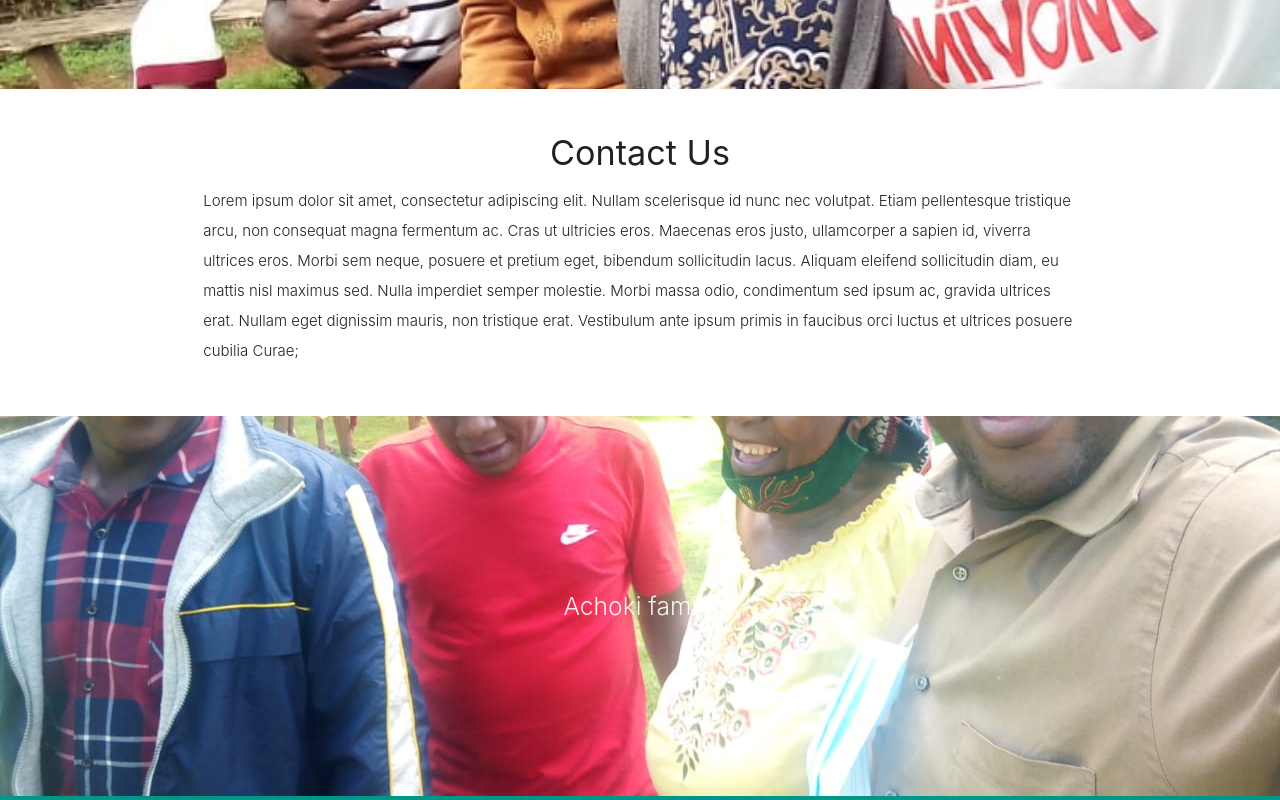
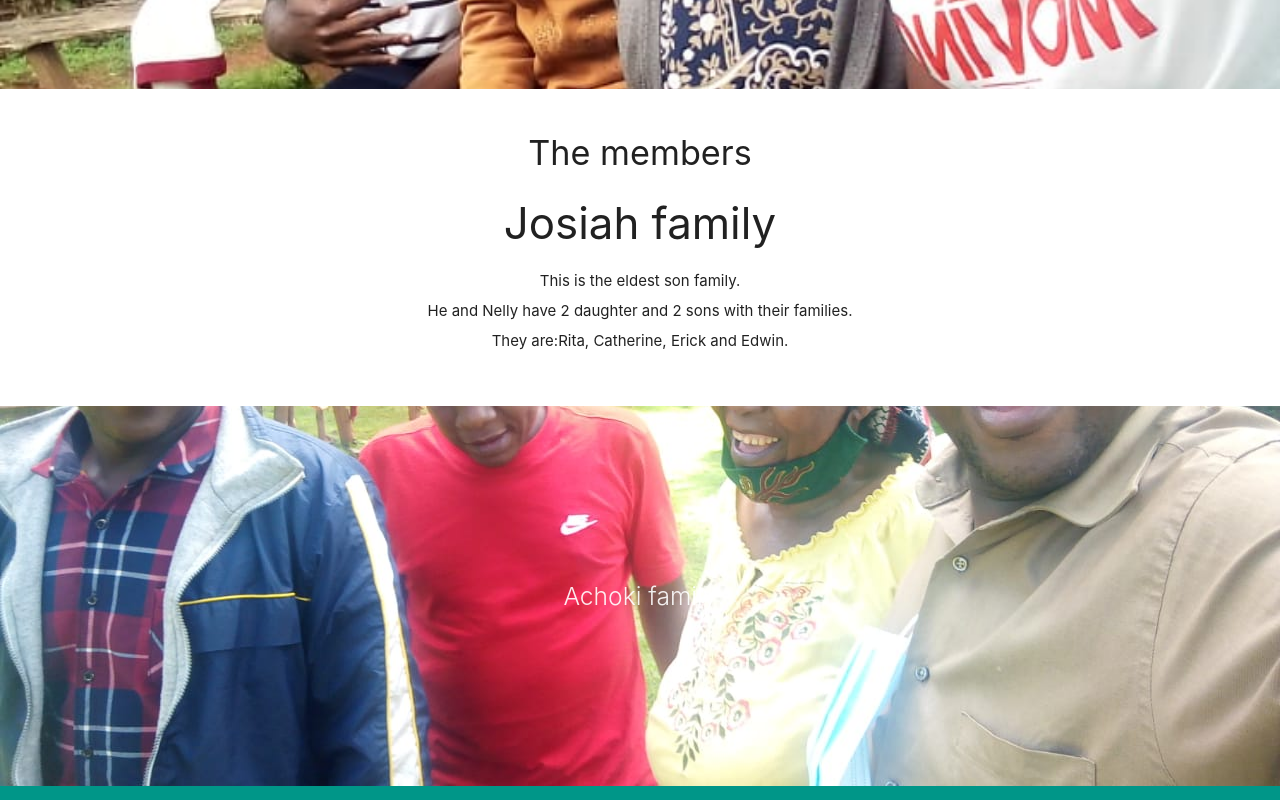
Before and after one commit to debrahnyatichi/family-website, a plain HTML site: page index.html in a window 1280 px wide. Shown: the part 1080-1880 px from the top of the page. Drawn offline with nearby package versions, Linux system fonts and the light colour scheme.

Commit message:
first commit

```diff
--- a/index.html
+++ b/index.html
@@ -92,15 +92,14 @@
       <div class="row">
         <div class="col s12 center">
           <h3><i class="mdi-content-send brown-text"></i></h3>
-          <h4>Contact Us</h4>
-          <p class="left-align light">Lorem ipsum dolor sit amet, consectetur adipiscing elit.
-            Nullam scelerisque id nunc nec volutpat. Etiam pellentesque tristique arcu,
-            non consequat magna fermentum ac. Cras ut ultricies eros. Maecenas eros justo,
-            ullamcorper a sapien id, viverra ultrices eros. Morbi sem neque, posuere et pretium eget,
-            bibendum sollicitudin lacus. Aliquam eleifend sollicitudin diam, eu mattis nisl maximus sed.
-            Nulla imperdiet semper molestie. Morbi massa odio, condimentum sed ipsum ac,
-            gravida ultrices erat. Nullam eget dignissim mauris, non tristique erat.
-            Vestibulum ante ipsum primis in faucibus orci luctus et ultrices posuere cubilia Curae;</p>
+          <h4>The members</h4>
+          <p class="left-align light">
+            <h3>Josiah family</h3>
+            <p>This is the eldest son family.<br>
+              He and Nelly have 2 daughter and 2 sons with their families.<br>
+              They are:Rita, Catherine, Erick and Edwin.
+            </p>
+          </p>
         </div>
       </div>
 
```
